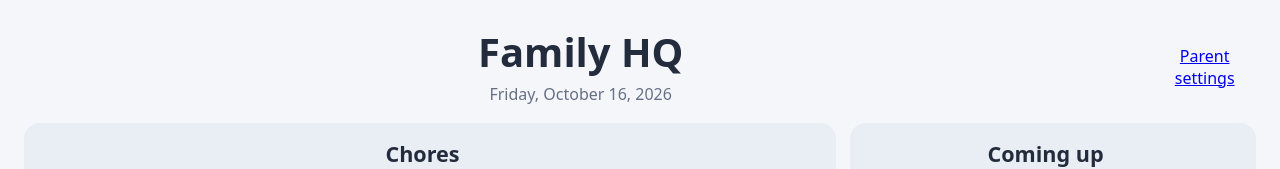
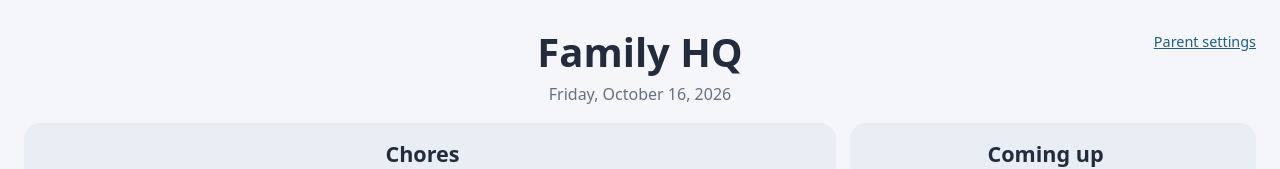
Before and after one commit to msaperst/family-hq, a React (Vite) app: page / in a window 1280 px wide. Shown: the top 169 px of the page. Built offline with nearby package versions, Linux system fonts and the light colour scheme; no server answers.

Commit message:
style: present dashboard setup link accessibly

```diff
--- a/src/client/style.css
+++ b/src/client/style.css
@@ -220,3 +220,10 @@ h1 { font-size: clamp(1.8rem, 4vw, 2.5rem); margin: 0; }
   margin: 0;
   padding: 28px 16px;
 }
+
+/* First-run setup is available without navigating to a hidden URL. */
+.dashboard-header-centered { position: relative; }
+.dashboard-settings-link { position: absolute; right: 0; top: 8px; color: #205f83; font-size: .9rem; }
+.chore-setup-link { text-align: center; margin: 0 0 24px; }
+.chore-setup-link a { color: #205f83; }
+@media (max-width: 540px) { .dashboard-settings-link { position: static; display: block; margin-top: 8px; } }
```
